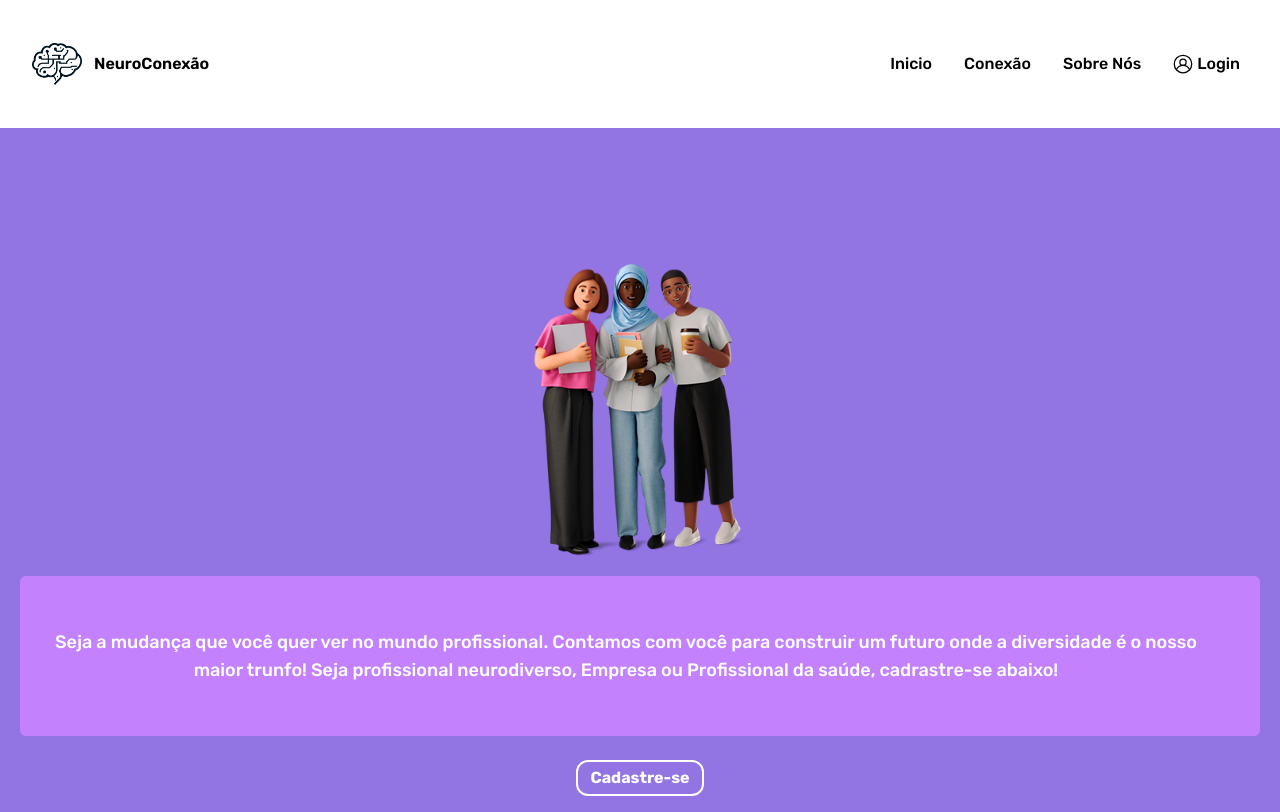
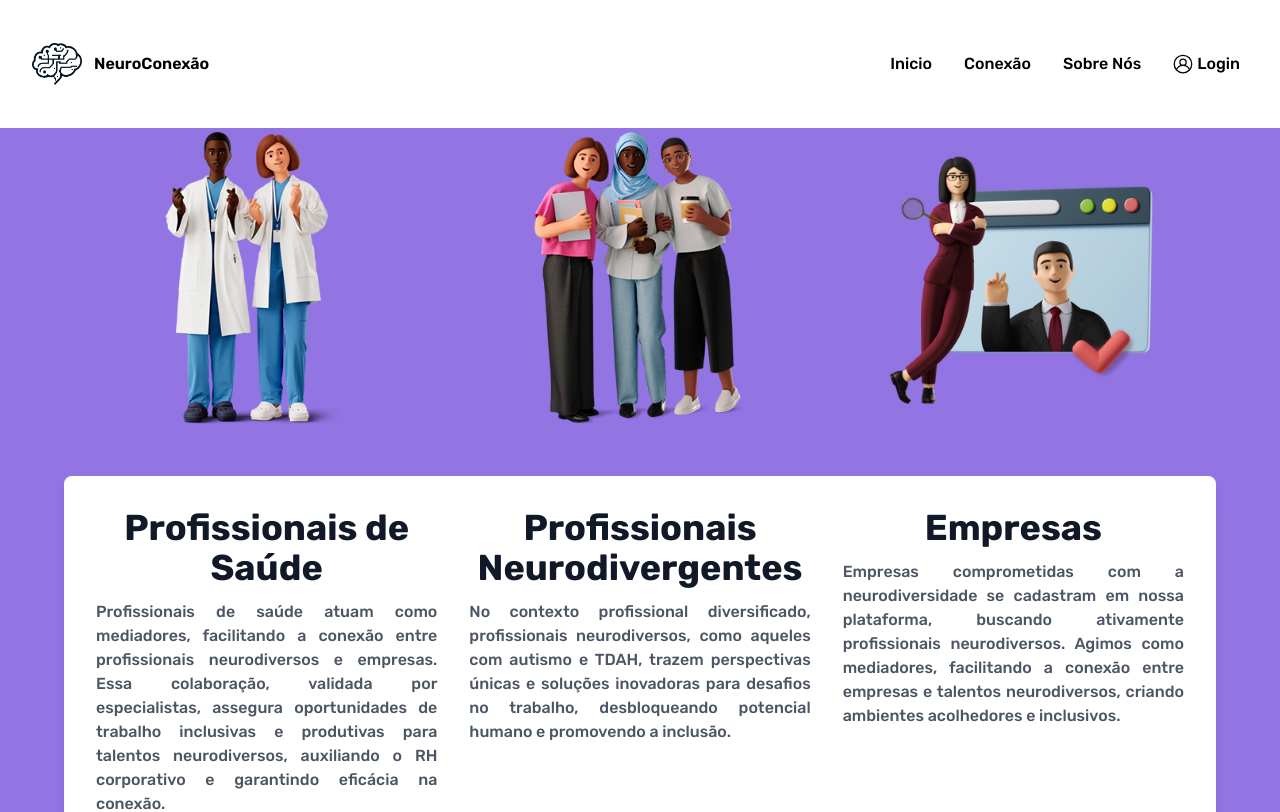
Before and after one commit to RecodeSquad14/NeuroConexao, a Next.js app: page /conexao in a window 1280 px wide. Shown: the top 812 px of the page. Built offline with nearby package versions, Linux system fonts and the light colour scheme.

Commit message:
ajeitei parcialmente a página de conexão

```diff
--- a/src/app/conexao/page.js
+++ b/src/app/conexao/page.js
@@ -7,13 +7,31 @@ function Page() {
   return (
     <div className="bg-primary min-h-screen flex flex-col items-center justify-center">
       <div className="text-center">
+
+        { <div className="flex justify-between">
   <Image
-          src="/conexao-img/profissionalNeurotipico.png"
+    src="/conexao-img/profissionalSaude.png"
     alt="grupo de pessoas"
     width={300}
     height={300}
     className="mx-auto max-w-full h-auto p-1 mb-4"
   />
+  <Image
+    src="/conexao-img/profissionalNeuroatipico.png"
+    alt="grupo de pessoas"
+    width={300}
+    height={300}
+    className="mx-auto max-w-full h-auto p-1 mb-4"
+  />
+  <Image
+    src="/conexao-img/empresa.png"
+    alt="grupo de pessoas"
+    width={300}
+    height={300}
+    className="mx-auto max-w-full h-auto p-1 mb-4"
+  />
+</div>
+ }
 
         <Card />
       </div>
--- a/src/app/page.js
+++ b/src/app/page.js
@@ -53,10 +53,6 @@ export default function Home() {
           </p>
         </div>
       </GridContainer>
-<<<<<<< HEAD
-=======
-
->>>>>>> ac3e256603c36e0f7ab406159b8d78ccbaf3b3fa
     </div>
 
   );
--- a/src/components/card/card.jsx
+++ b/src/components/card/card.jsx
@@ -1,19 +1,43 @@
-import React from 'react'
-import GridContainer from '../grid/GridContainer'
+import React from 'react';
 
 function Card() {
   return (
-    <div>
-  <GridContainer className="bg-secondary flex flex-col gap-7 justify-center items-center h-40 md:flex-row rounded-md text-white text-lg">
+    <div className="max-w-6xl mx-auto bg-white rounded-lg overflow-hidden shadow-lg p-8 mt-8 flex">
 
-    <p>Seja a mudança que você quer ver no mundo profissional. Contamos com você para construir um futuro onde a diversidade é o nosso maior trunfo! Seja profissional neurodiverso, Empresa ou Profissional da saúde, cadrastre-se abaixo!</p>
-    <div className="flex items-center justify-center">
+      {/* Profissionais de Saúde */}
+      <div className="flex-1 mr-8" style={{ display: 'flex', flexDirection: 'column', alignItems: 'center' }}>
+  <div className="h-auto will-change-auto mb-8">
+    <h2 className="text-4xl font-bold text-gray-900 mb-3">Profissionais de Saúde</h2>
+    <p className="text-gray-600 text-justify">Profissionais de saúde atuam como mediadores, facilitando a conexão entre profissionais neurodiversos e empresas. Essa colaboração, validada por especialistas, assegura oportunidades de trabalho inclusivas e produtivas para talentos neurodiversos, auxiliando o RH corporativo e garantindo eficácia na conexão.</p>
+  </div>
+  {/* <button className="bg-blue-500 text-white py-2 px-4 rounded hover:bg-blue-600 flex-row">Saiba Mais</button> */}
+</div>
+
+
+
+      {/* Profissionais Neurodivergentes */}
+      <div className="flex-1 mr-8">
+        <div className="h-auto will-change-auto mb-8">
+          <h2 className="text-4xl font-bold text-gray-900 mb-3">Profissionais Neurodivergentes</h2>
+          <p className="text-gray-600 text-justify">No contexto profissional diversificado, profissionais neurodiversos, como aqueles com autismo e TDAH, trazem perspectivas únicas e soluções inovadoras para desafios no trabalho, desbloqueando potencial humano e promovendo a inclusão.</p>
+        </div>
+        {/* <button className="bg-green-500 text-white py-2 px-4 rounded hover:bg-green-600">Saiba Mais</button> */}
+      </div>
+
+      {/* Empresas */}
+      <div className="flex-1">
+        <div className="h-auto will-change-auto mb-8">
+          <h2 className="text-4xl font-bold text-gray-900 mb-3">Empresas</h2>
+          <p className="text-gray-600 text-justify">Empresas comprometidas com a neurodiversidade se cadastram em nossa plataforma, buscando ativamente profissionais neurodiversos. Agimos como mediadores, facilitando a conexão entre empresas e talentos neurodiversos, criando ambientes acolhedores e inclusivos.</p>
+        </div>
+        {/* <button className="bg-purple-500 text-white py-2 px-4 rounded hover:bg-purple-600">Saiba Mais</button> */}
+      </div>
+
+
 
     </div>
-  </GridContainer>
-</div>
 
-  )
+  );
 }
 
-export default Card
+export default Card;
```
Also changed, not shown: public/conexao-img/profissionalNeuroatipico.png (renamed from public/conexao-img/profissionalNeurotipico.png). Lines whose indentation alone changed are shown as unchanged.
